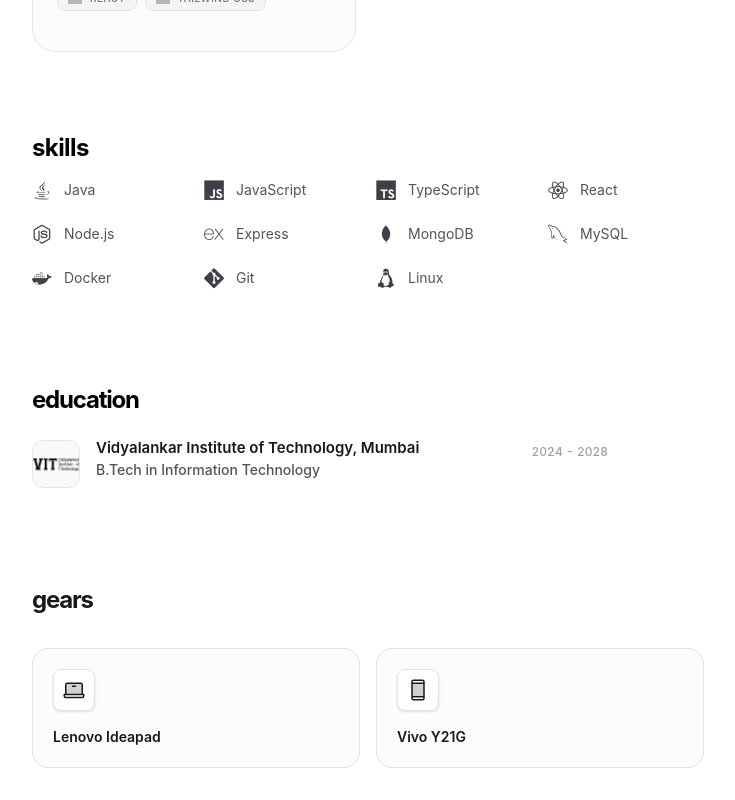
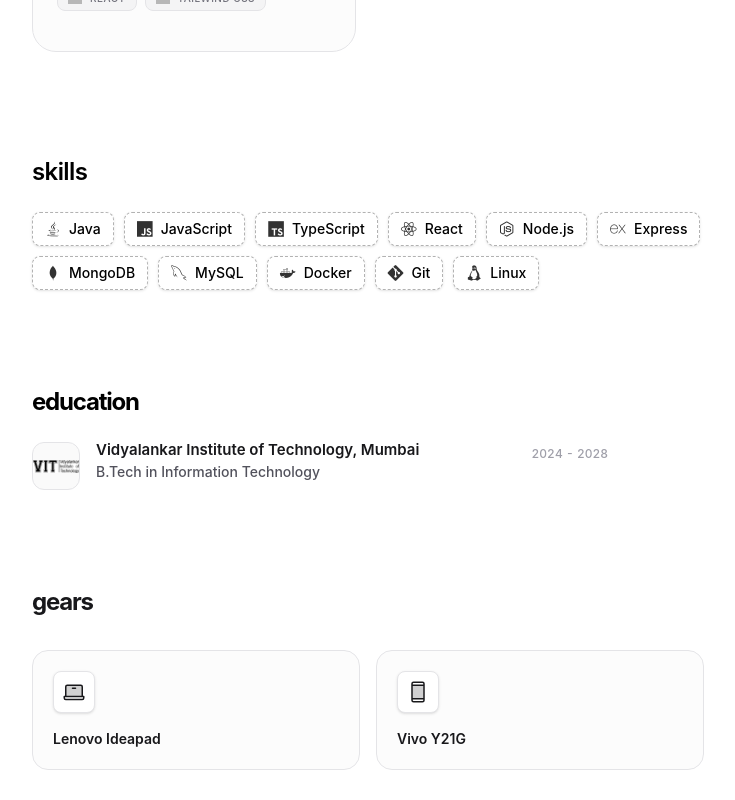
Before and after one commit to OMEE-Y/omfolio, a Next.js app: page / in a window 1280 px wide. Shown: the part 860-1660 px from the top of the page, without its empty margins (272-1007 px from the left). Built offline with nearby package versions, Linux system fonts and the light colour scheme; grey boxes are pictures that could not be loaded.

Commit message:
minor changes

```diff
--- a/package.json
+++ b/package.json
@@ -14,10 +14,10 @@
     "@vercel/speed-insights": "^2.0.0",
     "lucide-react": "^1.6.0",
     "next": "16.2.1",
+    "next-themes": "^0.4.6",
     "postcss": "^8.5.8",
     "react": "19.2.4",
-    "react-dom": "19.2.4",
-    "react-github-calendar": "^5.0.5"
+    "react-dom": "19.2.4"
   },
   "devDependencies": {
     "@tailwindcss/postcss": "^4.2.2",
--- a/src/app/globals.css
+++ b/src/app/globals.css
@@ -3,11 +3,19 @@
 @tailwind base;
 @tailwind components;
 @tailwind utilities;
+/* Light Mode (Default) */
+:root {
+  --background: #ffffff;
+  --foreground: #000000;
+}
 
-:root {
-  color-scheme: dark;
+/* Dark Mode (Applied when class="dark" is on <html>) */
+.dark {
+  --background: #09090b;
+  --foreground: #ffffff;
 }
 
 body {
-  @apply bg-white text-zinc-800 dark:bg-[#050505] dark:text-zinc-400 antialiased;
+  background-color: var(--background);
+  color: var(--foreground);
 }
--- a/src/components/footer.tsx
+++ b/src/components/footer.tsx
@@ -25,7 +25,7 @@ export const Footer = () => {
   if (!mounted) return null;
 
  return (
-  <footer className="w-full mt-24 pb-32 px-6 border-t border-zinc-100 dark:border-white/5">
+ <footer className="w-full mt-24 pb-20 px-6 border-t border-zinc-200 dark:border-white/5 bg-zinc-50 dark:bg-zinc-950/50 backdrop-blur-sm">
 
     <div className="max-w-2xl mx-auto pt-16 flex flex-col items-center text-center">
 
--- a/src/components/tech-icon.tsx
+++ b/src/components/tech-icon.tsx
@@ -18,18 +18,47 @@ export const TechIcon = () => {
   ];
 
   return (
-    <div className="mt-8">
-  <h2 className="text-2xl font-bold text-black dark:text-white mb-4 tracking-tight">
-  skills
-</h2>
+    <div className="mt-14">
+      <h2 className="text-2xl font-semibold text-black dark:text-white mb-6 tracking-tight">
+        skills
+      </h2>
 
-      <div className="grid grid-cols-3 sm:grid-cols-4 gap-y-6 gap-x-4">
+      <div className="flex flex-wrap gap-2.5">
         {techStack.map((tech, i) => (
-          <div key={i} className="flex items-center gap-3">
-            <i className={`${tech.icon} text-xl text-zinc-700 dark:text-zinc-300`} />
-            <span className="text-sm text-zinc-600 dark:text-zinc-400">
-              {tech.name}
-            </span>
+          <div
+            key={i}
+            draggable="false"
+           className={`
+  group inline-flex items-center gap-2
+  px-3 py-1.5 text-sm font-medium
+  rounded-lg relative
+
+  border border-dashed border-black/30 dark:border-white/40
+  bg-white dark:bg-black
+  text-black dark:text-white
+
+  shadow-sm
+  transition-all duration-200
+
+  hover:bg-neutral-100 dark:hover:bg-white/10
+  hover:-translate-y-[1px]
+  hover:shadow-md
+
+  select-none
+  cursor-grab active:cursor-grabbing
+`}
+          >
+     <i
+  className={`
+    ${tech.icon}
+    text-base
+    opacity-80
+    transition-transform duration-200
+    group-hover:scale-110
+  `}
+/>
+            {/* label */}
+            <span>{tech.name}</span>
           </div>
         ))}
       </div>
```
Also changed, not shown: 1 other file (tests, documents, lock files or other folders).
